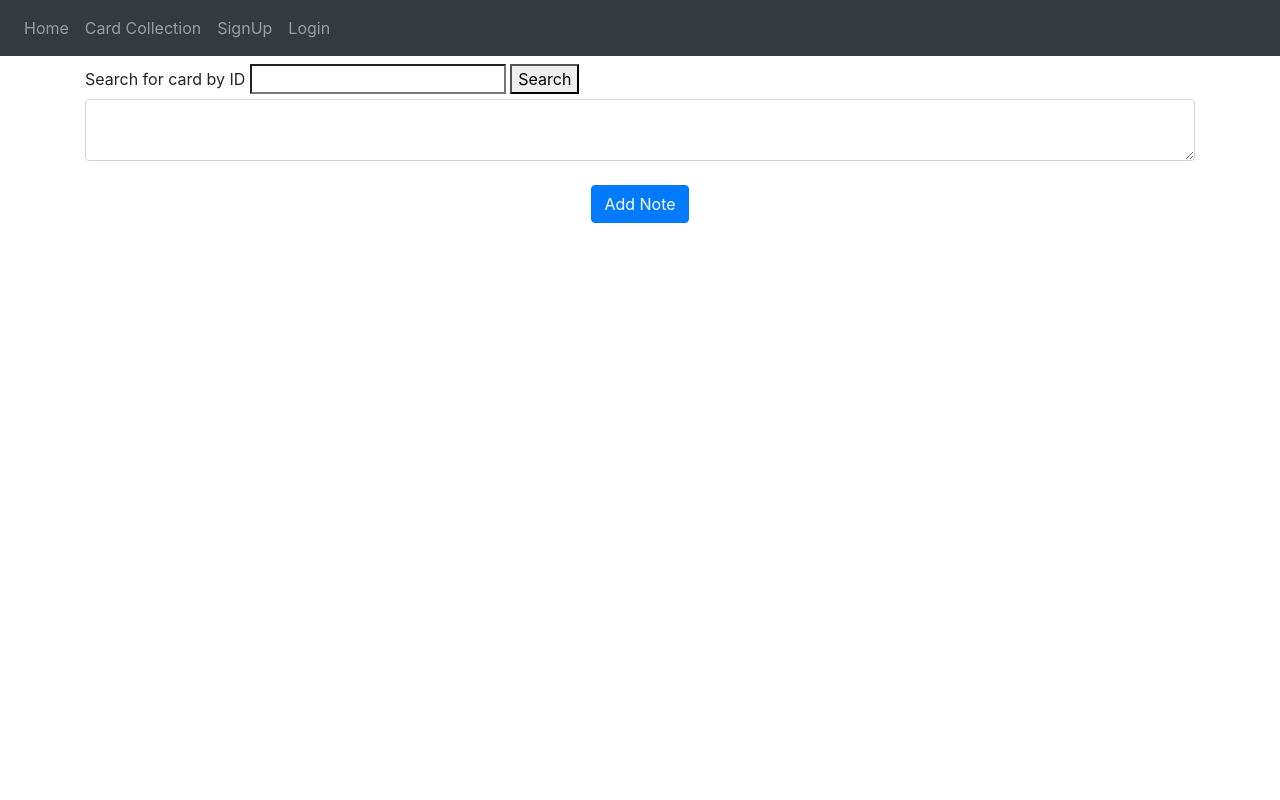
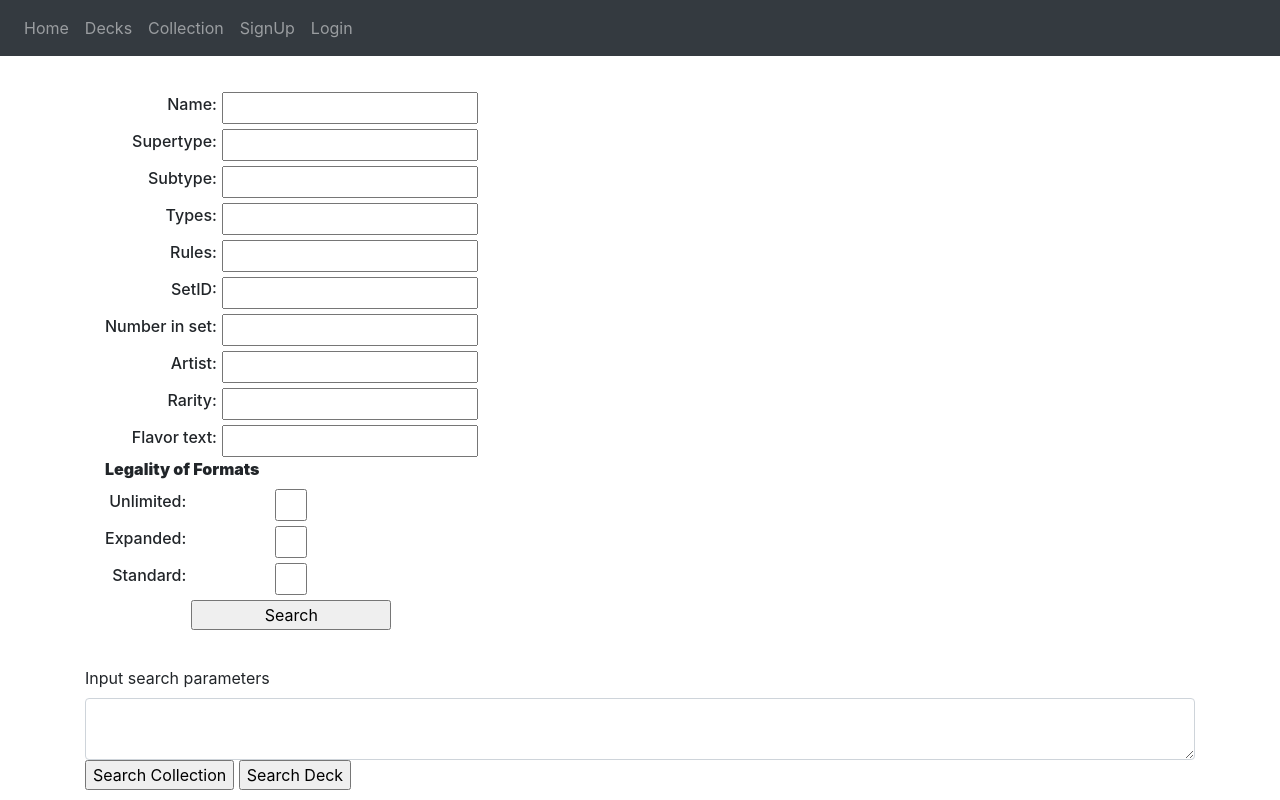
Before and after one commit to Tek073/CSE412, a Flask app: page /decks/1234 in a window 1280 px wide. Run offline with Flask 2, Linux system fonts and the light colour scheme; data that the repository does not hold is empty; some libraries are stand-ins or nearby versions.

Commit message:
Add class in navbar.html. Collection uses LIKE now

```diff
--- a/app/cardCollection.py
+++ b/app/cardCollection.py
@@ -12,14 +12,16 @@ def list():
     collection = user.collection.get()
 
     if request.method == "POST":
-        cardName = request.form['search']
+        data = dict(request.form)
+        cardName = (data["search"])
+        cardName += '%' # add % for LIKE functionality
         print(cardName)
         collection = user.collection.get()
         for card in collection:
             user.cursor.execute('''
                 SELECT cardID, name, largeImage, types
                 FROM cards
-                WHERE cardID = %s AND upper(name) = upper(%s)''',
+                WHERE cardID = %s AND upper(name) LIKE upper(%s)''',
                 (card, cardName))
             userCollection.append(user.cursor.fetchone())
         print(userCollection)
--- a/app/decks.py
+++ b/app/decks.py
@@ -1,12 +1,17 @@
 from flask import Blueprint, redirect, render_template, request, url_for
 
+from start import user
+from globals import search_cards
+
+cur = user.cursor
+deck = user.decks
+cardInfo = []
 
 decks = Blueprint('decks', __name__)
 
 @decks.route('/decks')
 def list():
     from start import user
-
 
     cur = user.cursor
     deck = user.decks
@@ -20,18 +25,24 @@ def list():
 def edit(deckID):
     from start import user
 
-
     cur = user.cursor
     deck = user.decks
     cardInfo = []
     user.decks.changeTo(deckID)
 
+    if request.method == 'POST':
+        print(request.form)
+        if request.form.get('search-collection') != None:
+            user.collection.search(request.args)
+        if request.form.get('search-deck') != None:
+            user.decks.searchOne(request.args)
+
     cur.execute('''
-        SELECT cards.cardID, cards.name, count, largeImage
-        FROM _cards_in_decks, cards
+        SELECT c.cardID, c.name, count, largeImage
+        FROM _cards_in_decks cic, cards c
         WHERE userID = %s
         AND deckID = %s
-        AND _cards_in_decks.cardID = cards.cardID''',
+        AND cic.cardID = c.cardID''',
         (user.id, deckID))
 
     cardInfo = cur.fetchall()
@@ -45,14 +56,12 @@ def edit(deckID):
 def card_edit(deckID, cardID):
     from start import user
 
-
     cur = user.cursor
     deck = user.decks
     cardInfo = []
     if request.method == 'POST':
-        if request.form['del-card'] == 'del-card':
+        if request.form.get('del-card') == 'del-card':
             user.decks.delete(deckID, cardID)
             return redirect(url_for('decks.edit', deckID=deckID))
 
     return render_template('card_edit.html', deckID=deckID, cardID=cardID, cardInfo=cardInfo)
-    return f'<h1>DeckID: {deckID}. This card is #{numInDeck} in deck'
--- a/app/templates/deck_edit.html
+++ b/app/templates/deck_edit.html
@@ -1,5 +1,39 @@
 {% extends "navbar.html" %} {% block title %} Decks | PTCG Deck and Collection Manager {% endblock %} {% block content %}
-    <h1 align="center"></h1>
+<p>
+<form method="POST" style="padding: 20px; margin-left: auto;">
+  <!-- 'settings' class lines up 2 items next to each other. see navbar.html for details -->
+    <div class="settings">
+      <Label for="search-name">Name:</Label><input type="text" name="search-name">
+
+      <Label for="search-supertype">Supertype:</Label><input type="text" name="search-supertype">
+
+      <Label for="search-subtype">Subtype:</Label><input type="text" name="search-subtype">
+
+      <Label for="search-types">Types:</Label><input type="text" name="search-types">
+
+      <Label for="search-rules">Rules:</Label><input type="text" name="search-rules">
+
+      <Label for="search-setid">SetID:</Label><input type="text" name="search-setid">
+
+      <Label for="search-num">Number in set:</Label><input type="text" name="search-num">
+
+      <Label for="search-artist">Artist:</Label><input type="text" name="search-artist">
+
+      <Label for="search-rarity">Rarity:</Label><input type="text" name="search-rarity">
+
+      <Label for="search-flavortext">Flavor text:</Label><input type="text" name="search-flavortext">
+    </div>
+      <Label style="font-weight: 900; text-align:center">Legality of Formats</Label>
+    <div class="settings">
+      <Label for="unl-leg">Unlimited:</Label><input type="checkbox">
+      <Label for="unl-leg">Expanded:</Label><input type="checkbox">
+      <Label for="unl-leg">Standard:</Label><input type="checkbox">
+      <br><input type="submit" value="Search" style="width:200px">
+    </div>
+
+    </form>
+  </p>
+
     <div style="width: 50%; margin: auto">
       <!-- passing id makes it easy to pass-back id, which makes it easy to edit cards in some other file-->
       {% set num = namespace(value=0) %}
@@ -7,7 +41,7 @@
         {% for i in range(count) %}
           {% set num.value = num.value + 1 %}
           <a href="{{url_for('decks.card_edit', deckID=deck.deckID, cardID=id)}}">
-            <div style="padding: 20px; margin: 50px; background-color: aliceblue"
+            <div style="padding: 20px; margin: 50px; background-color: aliceblue">
               <p style="font-size: 12px">{{id}}</p>
               <p style="font-size: 24px">{{name}}</p>
               <img src="{{imageURL}}" width="300px">
@@ -16,14 +50,12 @@
         {% endfor %}
       {% endfor %}
     </div>
-    <Label for="deck-search-by-ID">Search for card by ID</Label>
-    <input type="search" id="deck-search-by-ID" name="q">
-    <button>Search</button>
+
     <form method="POST">
-      <textarea name="note" id="note" class="form-control"></textarea>
-      <br/>
-      <div align="center">
-        <button type="submit" class="btn btn-primary">Add Note</button>
-      </div>
+      <Label for="search">Input search parameters</Label>
+      <textarea name="search" id="asdf" class="form-control"></textarea>
+      <!-- <input type="search" id="sc" name="search-collection"> -->
+      <input for="search" type="submit" name="search-collection" value="Search Collection"></button>
+      <input for="search" type="submit" name="search-deck" value="Search Deck"></button>
     </form>
     {% endblock %}
--- a/app/templates/decks.html
+++ b/app/templates/decks.html
@@ -13,7 +13,7 @@
       </a>
       {% endfor %}
     </div>
-    <Label for="deck-search-by-ID">Search for card by ID</Label>
+    <Label for="deck-search-by-ID">Create new deck</Label>
     <input type="search" id="deck-search-by-ID" name="q">
     <button>Search</button>
     <form method="POST">
--- a/app/templates/navbar.html
+++ b/app/templates/navbar.html
@@ -3,6 +3,18 @@
   <head>
     <meta charset="utf-8" />
     <meta name="viewport" content="width=device-width, initial-scale=1" />
+    <style>
+      div.settings {
+      display:grid;
+      grid-template-columns: max-content max-content;
+      grid-gap:5px;
+      }
+      div.settings label {
+        text-align:right;
+        font-weight: 500;
+        }
+      div.settings label:after { content: ""; }
+    </style>
     <link
       rel="stylesheet"
       href="https://stackpath.bootstrapcdn.com/bootstrap/4.4.1/css/bootstrap.min.css"
@@ -30,7 +42,8 @@
       <div class="collapse navbar-collapse" id="navbar">
         <div class="navbar-nav">
           <a class="nav-item nav-link" id="Home" href="/">Home</a>
-          <a class="nav-item nav-link" id="Card Collection" href="/cardCollection">Card Collection</a>
+          <a class="nav-item nav-link" id="Decks" href="/decks">Decks</a>
+          <a class="nav-item nav-link" id="Collection" href="/cardCollection">Collection</a>
           <a class="nav-item nav-link" id="SignUp" href="/sign_up">SignUp</a>
           <a class="nav-item nav-link" id="Login" href="/login">Login</a>
 
--- a/db_access/connect.py
+++ b/db_access/connect.py
@@ -4,10 +4,10 @@ from psycopg2 import *
 from flask import flash
 
 DB_USER = "postgres"
-DB_PASS = "Conej0" #
+DB_PASS = "asdf" #"Conej0" #
 DB_HOST = "localhost"
 DB_PORT = "5432"
-DB_NAME = "ptcg_db" #"postgres" #
+DB_NAME = "PTCG_DB" #"postgres" #
 
 class DBConnection:
     # Establishes DB connection
--- a/db_access/user_tables.py
+++ b/db_access/user_tables.py
@@ -92,17 +92,27 @@ class Collection:
         self.cursor = conn.cursor()
 
     # return cardIDs and counts of cards in collection, given search parameters
-    def search(self, **kwargs):
-        found = []
-        cardIDs = search_cards(self.cursor, **kwargs)
-        for cardID in cardIDs:
-            self.cursor.execute('''
-                SELECT cardID, count
-                FROM _cards_in_collections
-                WHERE userID = %s AND cardID = %s''',
-                (self.userID, cardID))
-            found.append(self.cursor.fetchone())
-        return found
+    def search(self, conds:dict):
+        cur = self.cursor
+
+        w = ' AND '.join(cur.mogrify('%s = %s', key, conds[key]) for key in conds)
+
+        cur.execute('''
+            SELECT cic.cardID, name, count, largeImage
+            FROM _cards_in_collections cic, cards c
+            WHERE userID = %s AND cic.cardID = c.cardID ''' + w,
+            (self.userID))
+        return cur.fetchall()
+
+        #found = []
+        # cardIDs = search_cards(self.cursor, kwargs)
+        # for cardID in cardIDs:
+        #     self.cursor.execute('''
+        #         SELECT cardID, count
+        #         FROM _cards_in_collections
+        #         WHERE userID = %s AND cardID = %s''',
+        #         (self.userID, cardID))
+        #     found.append(self.cursor.fetchone())
 
     # add card by cardID into Collection
     def add(self, cardID):
@@ -235,7 +245,7 @@ class Deck:
     # returns cardIDs and counts for cards in deck, given parameters
     def search(self, **kwargs):
         found = []
-        cardIDs = search_cards(self.cursor, **kwargs)
+        cardIDs = search_cards(self.cursor, kwargs)
         for cardID in cardIDs:
             self.cursor.execute('''
                 SELECT cardID, count
```
Also changed, not shown: app/css/search_params.css (added, +7 -0 lines), globals.py (+30 -2 lines).
